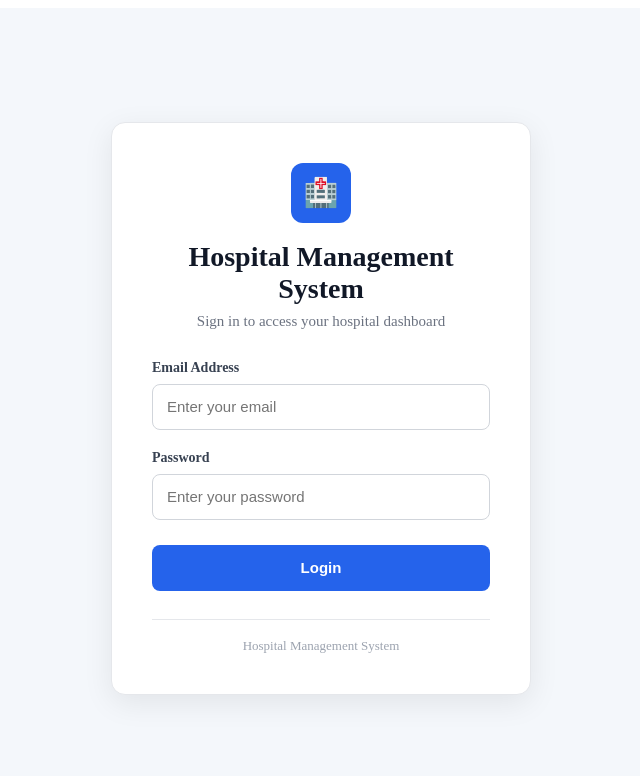
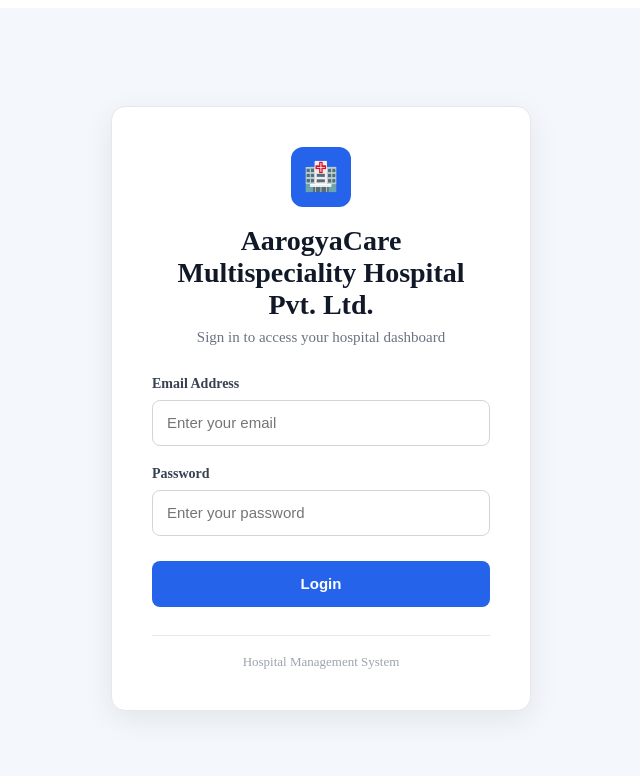
Before and after one commit to arthipriya-3388/week12-capstone-frontend-deployment, a React app in the folder frontend/: page /login in a window 1280 px wide. Shown: the top 776 px of the page, without its empty margins (319-959 px from the left). Built offline with nearby package versions, Linux system fonts and the light colour scheme; the HTML template or start-up script is replaced by a standard one.

Commit message:
Small Changes

```diff
--- a/frontend/src/pages/Login.jsx
+++ b/frontend/src/pages/Login.jsx
@@ -91,7 +91,7 @@ export default function Login() {
               letterSpacing: "0",
             }}
           >
-            Hospital Management System
+           AarogyaCare Multispeciality Hospital Pvt. Ltd.
           </h1>
 
           <p
```
